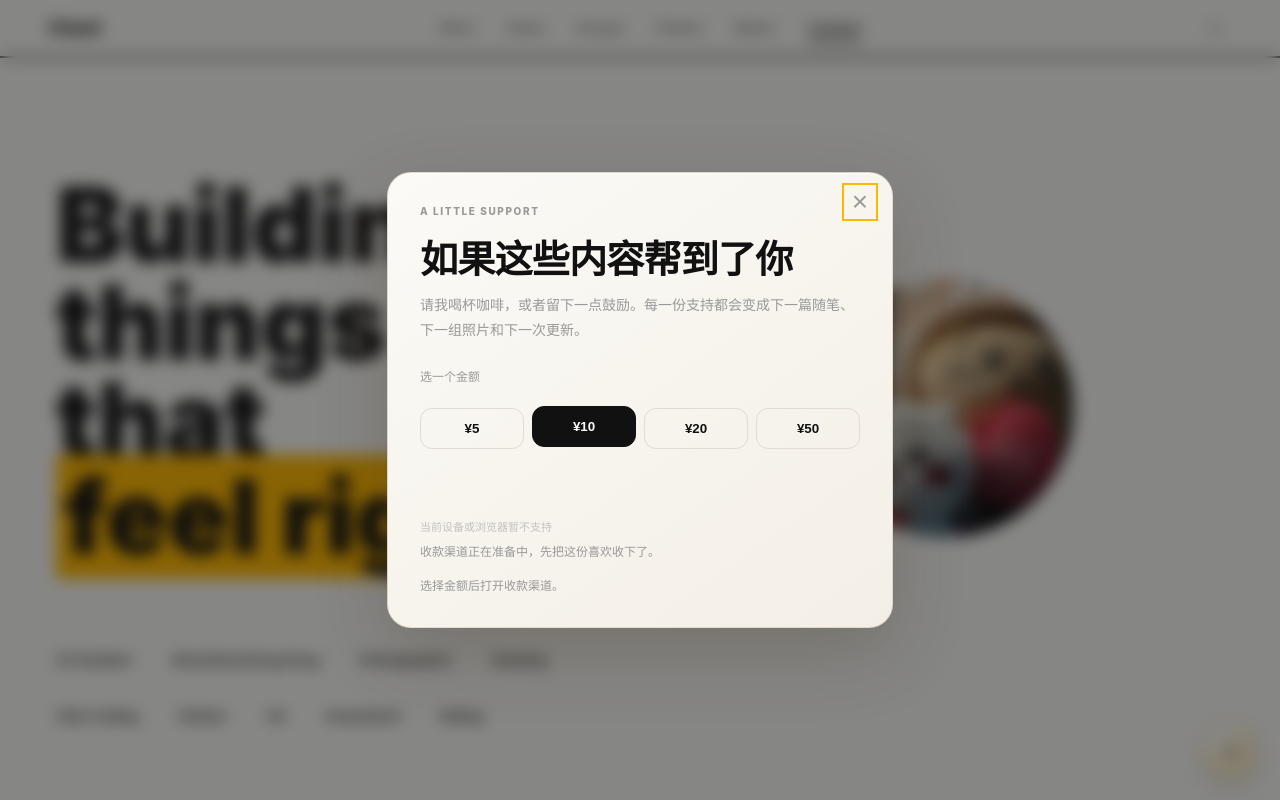
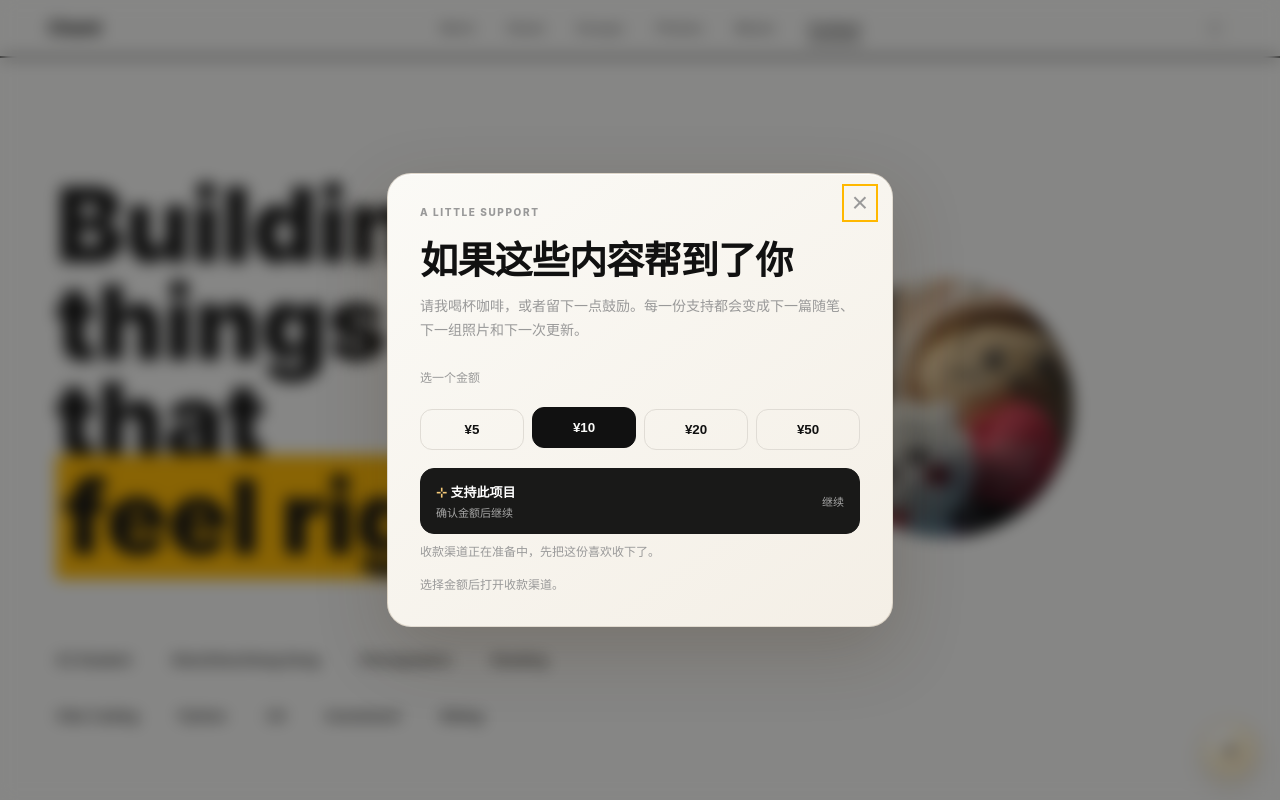
Before and after one commit to Chami537/chami537.github.io, a Flask app: page /index.html in a window 1280 px wide, after a click that opens the changed part. Run offline with Flask 3, Linux system fonts and the light colour scheme; data that the repository does not hold is empty; some libraries are stand-ins or nearby versions.

Commit message:
refactor: use original support payment animation

```diff
--- a/assets/css/index-content.css
+++ b/assets/css/index-content.css
@@ -50,10 +50,15 @@
 .support-method strong { font-size: 13px; }
 .support-method small, .support-method em { color: var(--muted); font-size: 11px; font-style: normal; }
 .support-method.disabled { opacity: .58; cursor: not-allowed; }
-.support-apple-pay-shell { display: grid; gap: 7px; }
-.support-apple-pay-shell apple-pay-button { display: block; width: 100%; height: 44px; }
-.support-apple-pay-shell small { color: var(--muted); font-size: 11px; }
-.support-apple-pay-shell.disabled { opacity: .55; }
+.support-pay-button { width: 100%; background: #191918; color: #fff; border-color: #191918; cursor: pointer; text-align: left; }
+.support-pay-button:hover { border-color: #191918; background: #2b2a27; transform: translateY(-1px); }
+.support-pay-button small, .support-pay-button em { color: rgba(255,255,255,.62); }
+.support-pay-button i { display: inline-block; color: #f4c978; font-style: normal; transition: transform .45s ease; }
+.support-pay-button:hover i { transform: rotate(18deg) scale(1.08); }
+.support-pay-action { white-space: nowrap; }
+.support-pay-button.is-processing { pointer-events: none; opacity: .72; }
+.support-pay-button.is-processing .support-pay-action { color: transparent; width: 18px; height: 18px; border: 2px solid rgba(255,255,255,.38); border-top-color: #fff; border-radius: 50%; animation: support-spinner .7s linear infinite; }
+@keyframes support-spinner { to { transform: rotate(360deg); } }
 .support-empty, .support-status { color: var(--muted); font-size: 12px; line-height: 1.6; }
 .support-status { margin: 14px 0 0; min-height: 19px; }
 body.support-dialog-open { overflow: hidden; }
--- a/assets/js/index-support.js
+++ b/assets/js/index-support.js
@@ -8,7 +8,7 @@
 
   var selectedAmount = 10;
   var methods = [];
-  var applePay = null;
+  var paymentDemo = null;
 
   function renderMethods() {
     if (!methods.length) {
@@ -22,41 +22,20 @@
       return '<a class="support-method" href="' + htmlEncode(url) + '" target="_blank" rel="noopener noreferrer"><span><strong>' + label + '</strong><small>' + description + '</small></span><em>打开 ↗</em></a>';
       }).join('');
     }
-    if (applePay && applePay.enabled) {
-      methodsEl.insertAdjacentHTML('afterbegin', '<div class="support-apple-pay-shell"><apple-pay-button id="support-apple-pay" buttonstyle="black" type="plain" locale="zh-CN"></apple-pay-button><small>Apple Pay 官方按钮</small></div>');
-      var appleButton = document.getElementById('support-apple-pay');
-      if (!window.ApplePaySession || !ApplePaySession.canMakePayments()) {
-        appleButton.setAttribute('disabled', '');
-        appleButton.parentElement.classList.add('disabled');
-        appleButton.parentElement.querySelector('small').textContent = '当前设备或浏览器暂不支持';
-      } else {
-        appleButton.addEventListener('click', beginApplePay);
-      }
+    if (paymentDemo && paymentDemo.enabled) {
+      methodsEl.insertAdjacentHTML('afterbegin', '<button type="button" class="support-method support-pay-button" id="support-pay-button"><span><strong><i aria-hidden="true">⊹</i> 支持此项目</strong><small>确认金额后继续</small></span><em class="support-pay-action">继续</em></button>');
+      var payButton = document.getElementById('support-pay-button');
+      payButton.addEventListener('click', runSupportAnimation);
     }
   }
 
-  function beginApplePay() {
-    if (!applePay.merchantValidationEndpoint) {
-      statusEl.textContent = 'Apple Pay 尚未配置商户验证接口。';
-      return;
-    }
-    statusEl.textContent = '正在准备 Apple Pay…';
-    var request = { countryCode: applePay.countryCode || 'CN', currencyCode: applePay.currencyCode || 'CNY', total: { label: 'Chami', amount: selectedAmount.toFixed(2) }, supportedNetworks: ['visa', 'masterCard', 'amex'], merchantCapabilities: ['supports3DS'] };
-    var session;
-    try { session = new ApplePaySession(3, request); } catch (error) { statusEl.textContent = 'Apple Pay 暂不可用，请稍后再试。'; return; }
-    session.onvalidatemerchant = function (event) {
-      fetch(applePay.merchantValidationEndpoint, { method: 'POST', headers: { 'Content-Type': 'application/json' }, body: JSON.stringify({ validationURL: event.validationURL }) })
-        .then(function (response) { if (!response.ok) throw new Error('merchant validation failed'); return response.json(); })
-        .then(function (merchantSession) { session.completeMerchantValidation(merchantSession); })
-        .catch(function () { statusEl.textContent = '商户验证失败，未发起支付。'; session.abort(); });
-    };
-    session.onpaymentauthorized = function () {
-      statusEl.textContent = '已收到支付凭证，等待服务端处理…';
-      session.completePayment(ApplePaySession.STATUS_FAILURE);
-      statusEl.textContent = '服务端支付处理尚未启用，本次未扣款。';
-    };
-    session.oncancel = function () { statusEl.textContent = '已取消支付。'; };
-    session.begin();
+  function runSupportAnimation() {
+    var button = document.getElementById('support-pay-button');
+    if (!button || button.classList.contains('is-processing')) return;
+    button.classList.add('is-processing');
+    statusEl.textContent = '正在确认 ¥' + selectedAmount + '…';
+    setTimeout(function () { statusEl.textContent = '正在准备支持流程…'; }, 520);
+    setTimeout(function () { button.classList.remove('is-processing'); statusEl.textContent = '演示完成，未连接真实支付接口。'; }, 1250);
   }
 
   function open() {
@@ -93,7 +72,7 @@
     if (data.title) document.getElementById('support-dialog-title').textContent = data.title;
     if (data.description) document.getElementById('support-description').textContent = data.description;
     methods = Array.isArray(data.methods) ? data.methods : [];
-    applePay = data.applePay || null;
+    paymentDemo = data.paymentDemo || null;
     renderMethods();
   }).catch(function () { renderMethods(); });
   renderMethods();
--- a/data/support.json
+++ b/data/support.json
@@ -2,9 +2,8 @@
   "title": "如果这些内容帮到了你",
   "description": "请我喝杯咖啡，或者留下一点鼓励。每一份支持都会变成下一篇随笔、下一组照片和下一次更新。",
   "methods": [],
-  "applePay": {
+  "paymentDemo": {
     "enabled": true,
-    "demo": false,
-    "merchantValidationEndpoint": ""
+    "provider": ""
   }
 }
--- a/index.html
+++ b/index.html
@@ -4,7 +4,7 @@
 <meta charset="UTF-8">
 <meta name="viewport" content="width=device-width, initial-scale=1.0">
 <meta name="view-transition" content="same-origin">
-<meta http-equiv="Content-Security-Policy" content="default-src 'self'; style-src 'self' 'unsafe-inline' fonts.googleapis.com cdn.jsdelivr.net; script-src 'self' 'unsafe-inline' cdn.jsdelivr.net applepay.cdn-apple.com; font-src 'self' fonts.gstatic.com; img-src 'self' data: https:; connect-src 'self' https://api.github.com">
+<meta http-equiv="Content-Security-Policy" content="default-src 'self'; style-src 'self' 'unsafe-inline' fonts.googleapis.com cdn.jsdelivr.net; script-src 'self' 'unsafe-inline' cdn.jsdelivr.net; font-src 'self' fonts.gstatic.com; img-src 'self' data: https:; connect-src 'self' https://api.github.com">
 <title>Chami — CS Student & Photographer</title>
 <meta name="description" content="Chami的个人主页 — CS 学生、摄影师，现居深圳。Building things that feel right.">
 <meta property="og:title" content="Chami">
@@ -186,7 +186,6 @@
 <script src="assets/js/index-photo-gallery.js?v=1784123678"></script>
 <script src="assets/js/index-photo-map.js?v=1784123678"></script>
 <script src="assets/js/index-content.js?v=1784123678"></script>
-<script crossorigin src="https://applepay.cdn-apple.com/jsapi/1.latest/apple-pay-sdk.js"></script>
 <script src="assets/js/index-support.js?v=1784123678"></script>
 <script src="assets/js/index-lightbox.js?v=1784123678"></script>
 <script src="assets/js/index.js?v=1784123678"></script>
```
